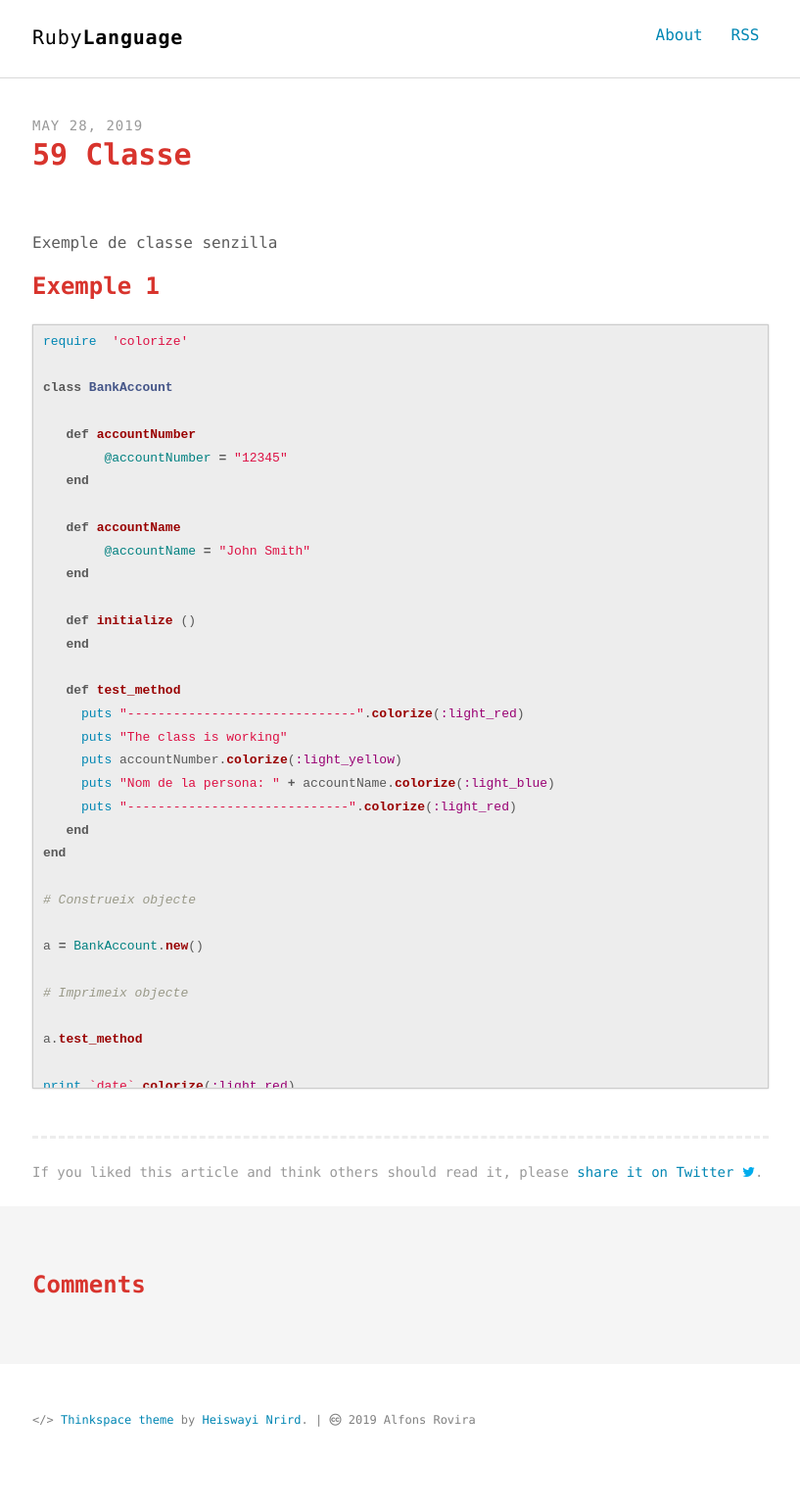
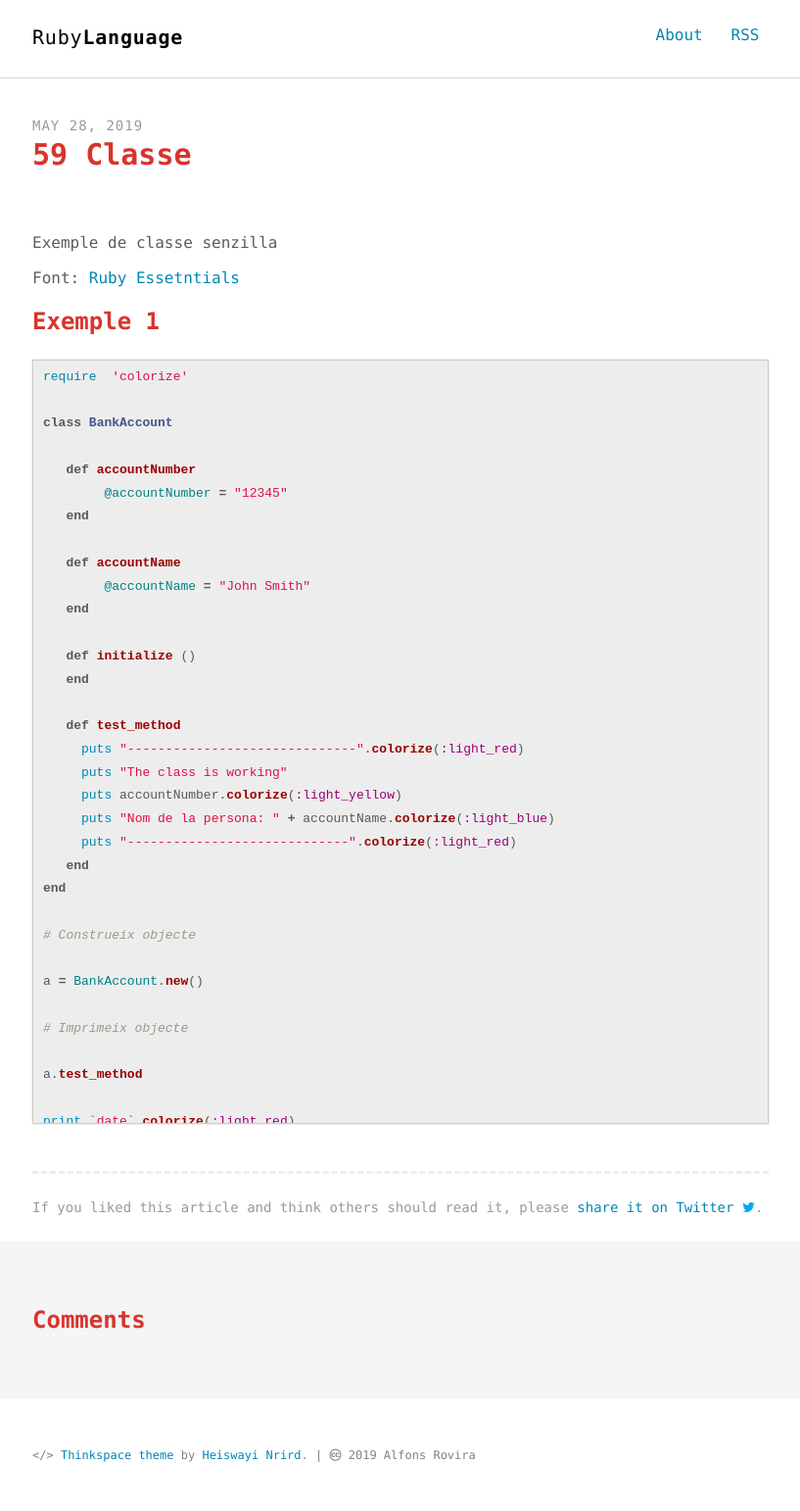
Before and after one commit to inclusa/ruby, a Jekyll site: the page built from _posts/2019-05-28-59-Classe.md, in a window 1280 px wide. Shown: the whole page at 98% size, without its empty margins (231-1048 px from the left). Built offline with Jekyll 4.4.1, drawn with Linux system fonts in a browser that asks for light colours; comment, search, counter and statistics services are not loaded; before the commit the page ends 1506 px from its top, so only the background shows below that.

Commit message:
Ruby Essentials

```diff
--- a/_posts/2019-05-28-59-Classe.md
+++ b/_posts/2019-05-28-59-Classe.md
@@ -8,6 +8,8 @@ coments:  # Comentaris
 ---
 
 Exemple de classe senzilla
+
+Font: [Ruby Essetntials](https://www.techotopia.com/index.php/Ruby_Essentials)
 
 ### Exemple 1
 
```
